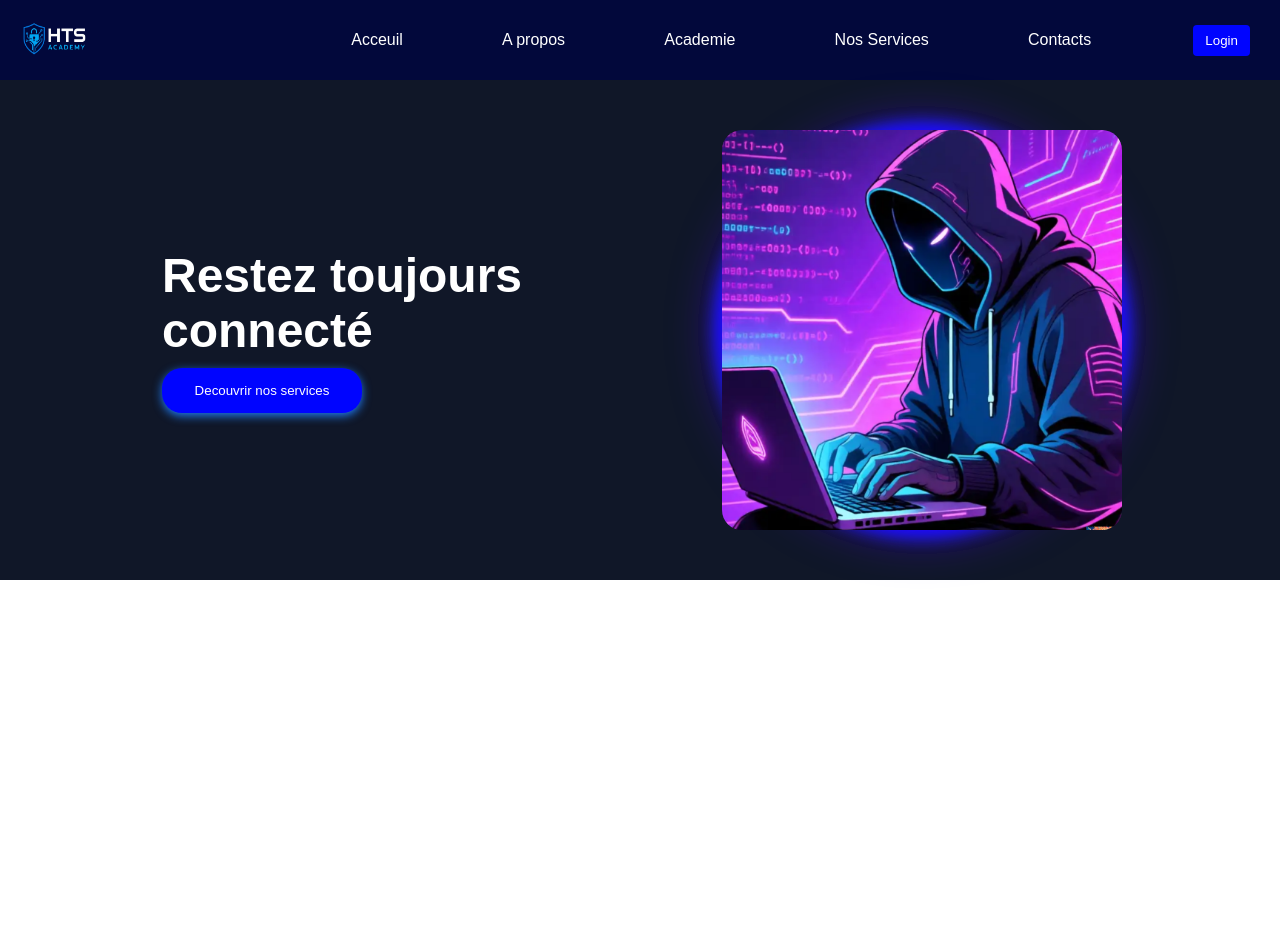
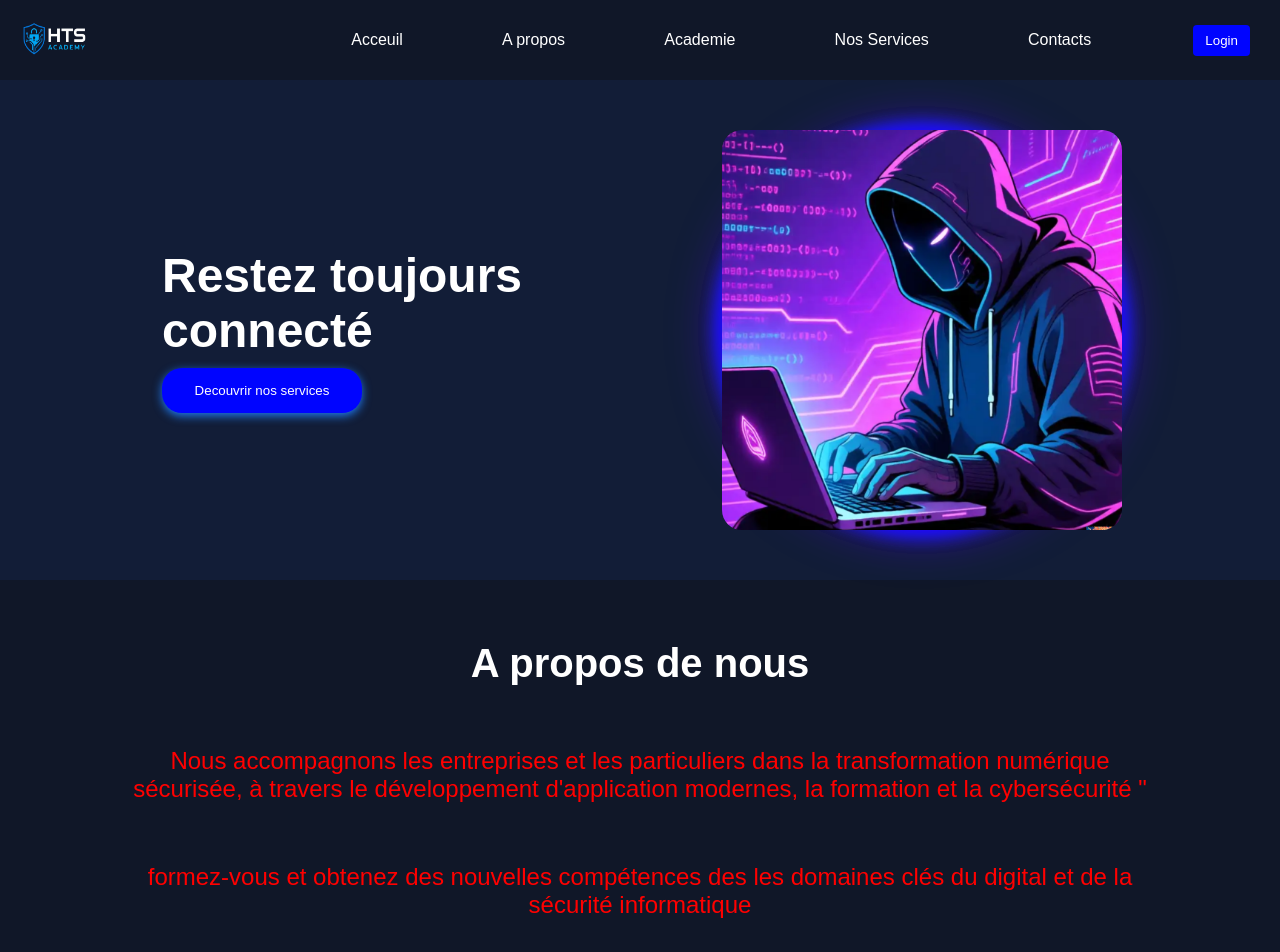
Before and after one commit to Shadow8021/simpleReactWebSIte, a React (Vite) app: page / in a window 1280 px wide. Shown: the top 952 px of the page. Before the commit the page ends 800 px from the top, so only its background shows below. Built offline with nearby package versions, Linux system fonts and the light colour scheme.

Commit message:
fin temporaire

```diff
--- a/src/App.css
+++ b/src/App.css
@@ -1,42 +1,5 @@
-/* #root {
-  max-width: 1280px;
-  margin: 0 auto;
-  padding: 2rem;
-  text-align: center;
+#root {
+  max-width: 1280 px;
+  font-family: Arial, Helvetica, sans-serif;
+  background-color: #101728;
 }
-
-.logo {
-  height: 6em;
-  padding: 1.5em;
-  will-change: filter;
-  transition: filter 300ms;
-}
-.logo:hover {
-  filter: drop-shadow(0 0 2em #646cffaa);
-}
-.logo.react:hover {
-  filter: drop-shadow(0 0 2em #61dafbaa);
-}
-
-@keyframes logo-spin {
-  from {
-    transform: rotate(0deg);
-  }
-  to {
-    transform: rotate(360deg);
-  }
-}
-
-@media (prefers-reduced-motion: no-preference) {
-  a:nth-of-type(2) .logo {
-    animation: logo-spin infinite 20s linear;
-  }
-}
-
-.card {
-  padding: 2em;
-}
-
-.read-the-docs {
-  color: #888;
-} */
--- a/src/App.jsx
+++ b/src/App.jsx
@@ -1,4 +1,4 @@
-// import './App.css'
+import './App.css'
 
 import NavBar from './components/Navbar/Navbar'
 import HeroSection from "./components/HeroSection/HeroSection"
--- a/src/components/About/About.jsx
+++ b/src/components/About/About.jsx
@@ -1,8 +1,10 @@
-// import { Aboutinfo } from "./AboutInfo"
 import style from "./About.module.css"
 export default function About() {
-    <div className={style.About}>
-        <h2>Lorem, ipsum dolor.</h2>
-        <h4>Lorem ipsum dolor sit amet consectetur adipisicing elit. Nihil, minus ipsum temporibus repellendus aspernatur asperiores commodi, libero a aliquid voluptatem aperiam hic omnis debitis.</h4>
+    return(<div className={style.About}>
+        <h2>A propos de nous</h2>
+        <p>Nous accompagnons les entreprises et les particuliers dans la transformation numérique sécurisée, à travers le développement d'application modernes, la formation et la cybersécurité "
+</p>
+<p>formez-vous et obtenez des nouvelles compétences des les domaines clés du digital et de la sécurité informatique</p>
+
     </div>
-}
+)}
--- a/src/components/About/About.module.css
+++ b/src/components/About/About.module.css
@@ -1,5 +1,28 @@
 .About {
     width: 100%;
     height: 400px;
-    background-color: green;
+    background-color: ;
+    display: flex;
+    flex-direction: column;
+    place-items: center;
+    justify-content: space-evenly;
+    h2{
+        font-size: calc(2.5rem)
+    }
+
+    p{
+        text-wrap: wrap;
+        max-width: calc(80%);
+        color: red;
+        text-align: center;
+        font-size: calc(1.5rem)
+
+    }
+    .infotext{
+        text-wrap: wrap;
+        max-width: calc(80%);
+        color: red;
+        text-align: center;
+        font-size: calc(1.5rem)
+    }
 }
--- a/src/components/About/AboutInfo.js
+++ b/src/components/About/AboutInfo.js
@@ -1,5 +1,6 @@
-export let Aboutinfo = {
-    title: "A propos de nous",
+export default function  AboutInfo() {
+    return(title: "",
     mission: "Nous accompagnons les entreprises et les particuliers dans la transformation numérique sécurisée, à travers le développement d'application modernes, la formation et la cybersécurité "
 
+    )
 }
--- a/src/components/HeroSection/HeroSection.module.css
+++ b/src/components/HeroSection/HeroSection.module.css
@@ -1,7 +1,7 @@
 .hero {
     width: 100%;
     height: auto;
-    background-color: #101728;
+    background-color: #121D37;
     display: flex;
     flex-wrap: wrap;
     justify-content: space-evenly;
--- a/src/components/Navbar/Navbar.module.css
+++ b/src/components/Navbar/Navbar.module.css
@@ -2,11 +2,13 @@
     display: flex;
     height: 80px;
     width: 100%;
-    background-color: rgb(2, 8, 59);
+    background-color: #101728;
     justify-content: space-between;
     align-items: center;
     padding: 0 2px;
-    position: relative;
+    position: sticky;
+    top: 0;
+    z-index: 3;
 }
 
 .menu {
```
